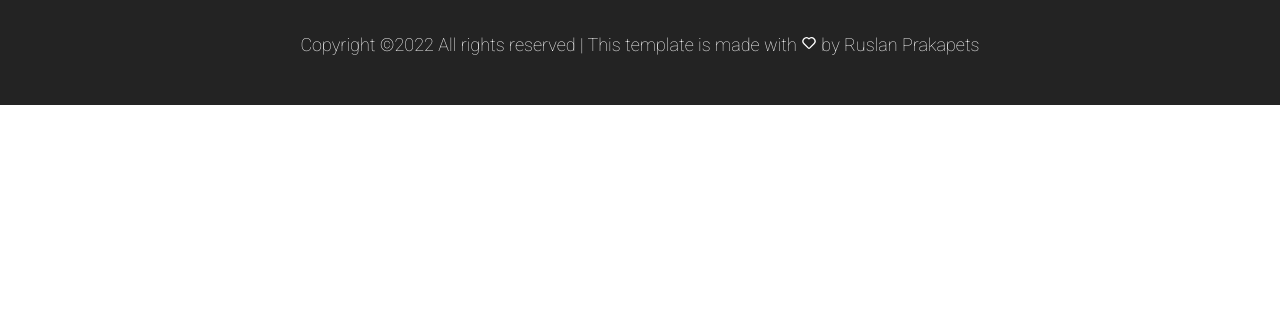
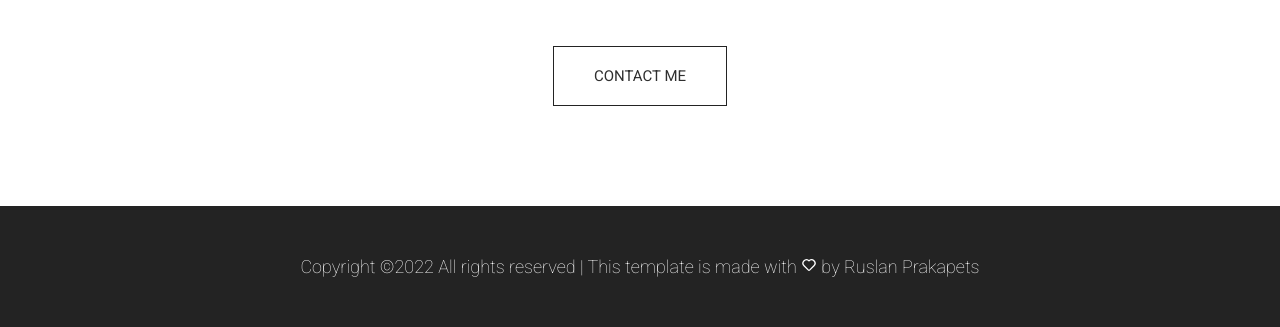
Before and after one commit to kyoto430/Vintage-cars, a plain HTML site: page contacts.html in a window 1280 px wide. Shown: the part 663-990 px from the top of the page. Before the commit the page ends 800 px from the top, so only its background shows below. Drawn offline with Linux system fonts and the light colour scheme.

Commit message:
fix class button

```diff
--- a/contacts.html
+++ b/contacts.html
@@ -143,7 +143,7 @@
               ></textarea>
             </div>
           </form>
-          <div class="contanct__button">contact me</div>
+          <div class="contact__button">contact me</div>
         </section>
       </main>
       <footer class="footer">
```
